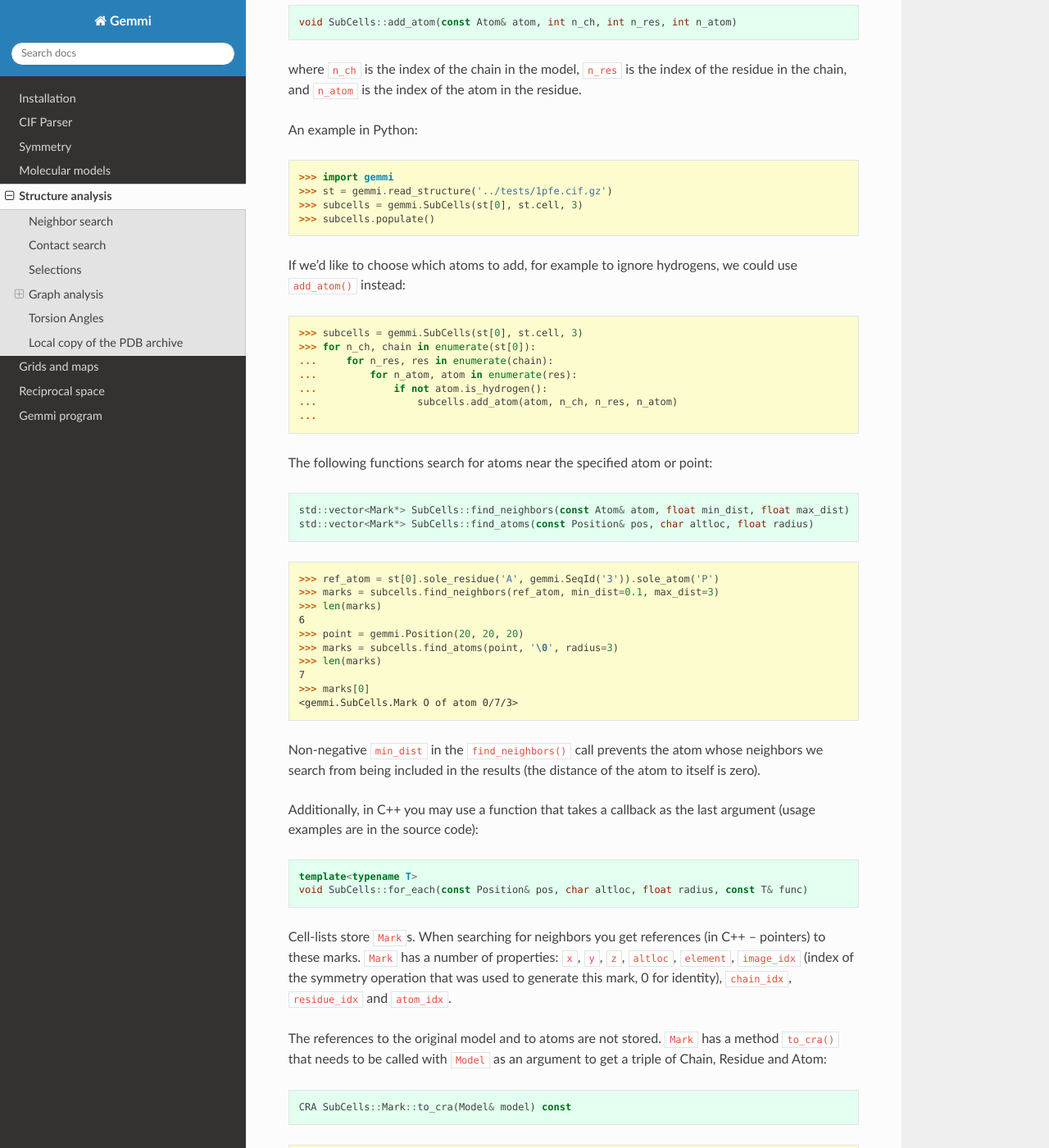
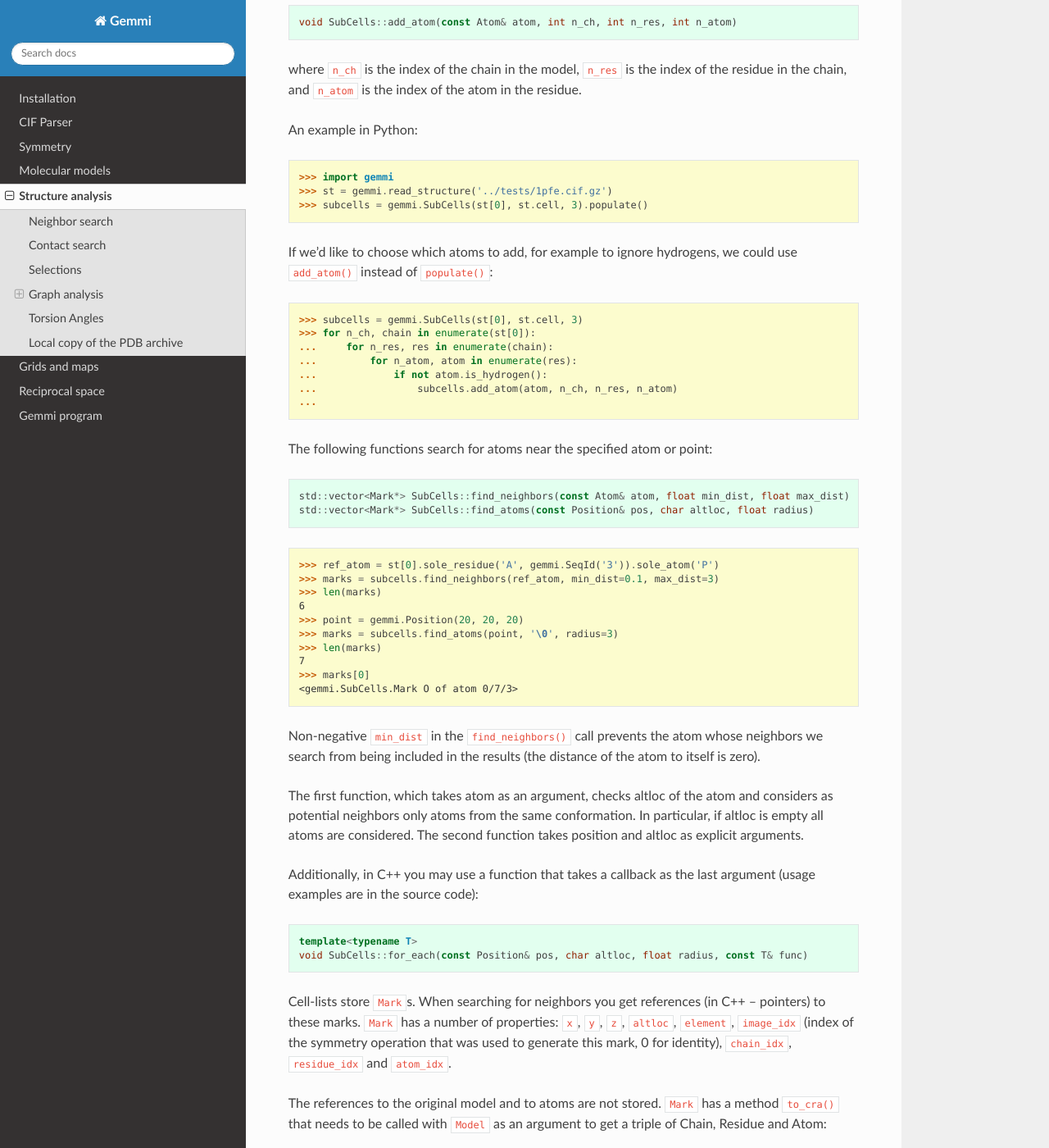
Before and after one commit to project-gemmi/gemmi, a Sphinx documentation site: the page built from docs/analysis.rst, in a window 1280 px wide and 1400 px high, scrolled down 1210 px. Shown: the whole window at 82% size. Built offline with Sphinx 7.4.7 and the Read the Docs theme 2.0.0, drawn with Linux system fonts in a browser that asks for light colours.

Commit message:
return *this from SubCells::populate()

```diff
--- a/docs/analysis.rst
+++ b/docs/analysis.rst
@@ -68,11 +68,10 @@ An example in Python:
 
   >>> import gemmi
   >>> st = gemmi.read_structure('../tests/1pfe.cif.gz')
-  >>> subcells = gemmi.SubCells(st[0], st.cell, 3)
-  >>> subcells.populate()
+  >>> subcells = gemmi.SubCells(st[0], st.cell, 3).populate()
 
 If we'd like to choose which atoms to add, for example to ignore hydrogens,
-we could use ``add_atom()`` instead:
+we could use ``add_atom()`` instead of ``populate()``:
 
 .. doctest::
 
@@ -106,6 +105,11 @@ The following functions search for atoms near the specified atom or point::
 Non-negative ``min_dist`` in the ``find_neighbors()`` call prevents
 the atom whose neighbors we search from being included in the results
 (the distance of the atom to itself is zero).
+
+The first function, which takes atom as an argument, checks altloc of the
+atom and considers as potential neighbors only atoms from the same
+conformation. In particular, if altloc is empty all atoms are considered.
+The second function takes position and altloc as explicit arguments.
 
 Additionally, in C++ you may use a function that takes a callback
 as the last argument (usage examples are in the source code)::
@@ -241,8 +245,7 @@ The contact search uses an instance of SubCells.
 
   >>> st = gemmi.read_structure('../tests/5cvz_final.pdb')
   >>> st.setup_entities()
-  >>> subcells = gemmi.SubCells(st[0], st.cell, 5)
-  >>> subcells.populate()
+  >>> subcells = gemmi.SubCells(st[0], st.cell, 5).populate()
 
 If you'd like to ignore hydrogens from the model,
 call ``subcells.populate(include_h=False)``.
```
Also changed, not shown: 1 other file.
